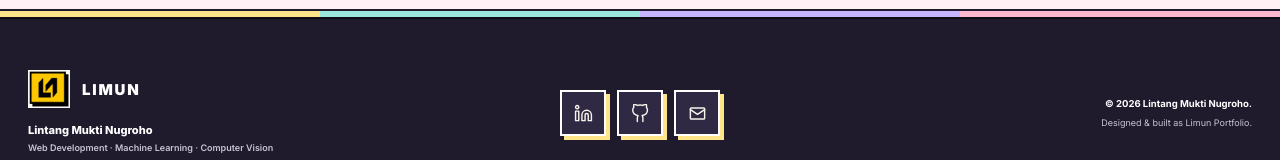
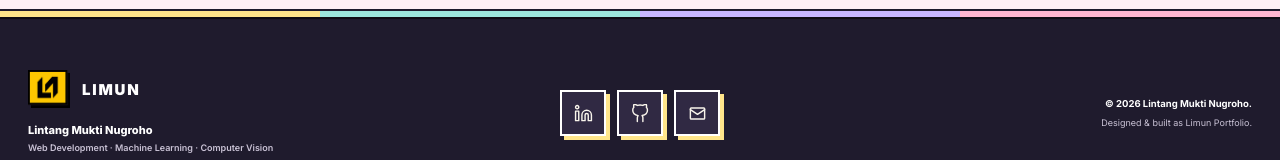
Before and after one commit to LimunBF/Portfolio-Website, a plain HTML site: page index.html in a window 1280 px wide. Shown: the part 6031-6191 px from the top of the page. Drawn offline with nearby package versions, Linux system fonts and the light colour scheme.

Commit message:
ganti logo footer dan icon

```diff
--- a/index.html
+++ b/index.html
@@ -11,7 +11,7 @@
     />
     <meta content="#f6f3ed" name="theme-color"/>
     <title>Limun — Portfolio</title>
-    <link rel="icon" type="image/png" href="./images/limun-logo.png">
+    <link rel="icon" type="image/png" href="./images/logo_bagus.png">
     <link href="https://fonts.googleapis.com" rel="preconnect"/>
     <link crossorigin="" href="https://fonts.gstatic.com" rel="preconnect"/>
     <link
@@ -684,7 +684,7 @@
           <a class="brand footer-logo-wrap" href="#about"><img
               alt="Limun logo"
               class="brand-logo"
-              src="./images/limun-logo.png"
+              src="./images/logo_bagus.png"
             /><span class="brand-name">LIMUN</span></a>
           <p>Lintang Mukti Nugroho<br/><span>Web Development · Machine Learning · Computer Vision</span></p>
         </div>
```
Also changed, not shown: images/logo_bagus.png (added).
